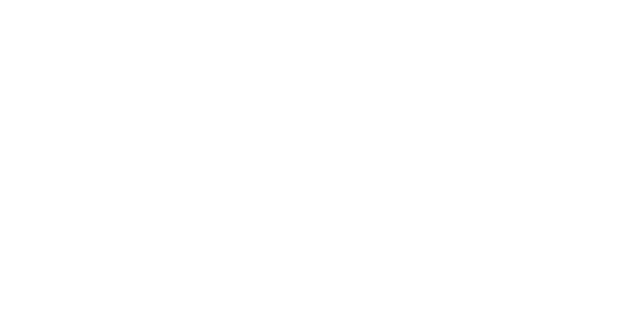
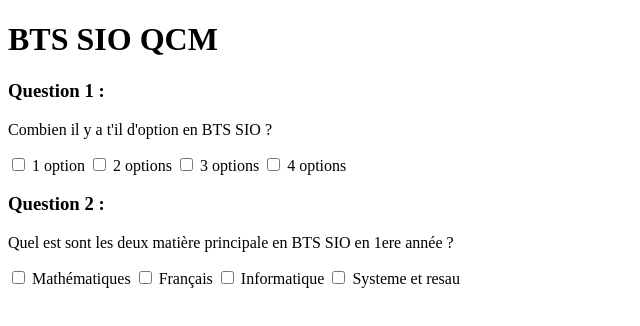
Before and after one commit to Raaaphhh/Portfolio.RaphaelDescamps, a plain HTML site: page Mission9/index.html in a window 1280 px wide. Shown: the whole page, without its empty margins (0-640 px from the left). Drawn offline with Linux system fonts and the light colour scheme.

Commit message:
Update index.html

```diff
--- a/Mission9/index.html
+++ b/Mission9/index.html
@@ -8,9 +8,26 @@
 </head>
 <body>
     <header>
-
+        <h1>BTS SIO QCM</h1>
     </header>
-
+    <div id="cadre1">
+        <div id="q1">
+            <h3>Question 1 : </h3>
+            <p>Combien il y a t'il d'option en BTS SIO ?</p>
+            <input type="checkbox" name="q1" value="1"> 1 option
+            <input type="checkbox" name="q1" value="2"> 2 options
+            <input type="checkbox" name="q1" value="3"> 3 options
+            <input type="checkbox" name="q1" value="4"> 4 options
+        </div>
+        <div id="q2">
+            <h3>Question 2 : </h3>
+            <p>Quel est sont les deux matière principale en BTS SIO en 1ere année ?</p>
+            <input type="checkbox" name="q2" value="1"> Mathématiques
+            <input type="checkbox" name="q2" value="2"> Français
+            <input type="checkbox" name="q2" value="3"> Informatique
+            <input type="checkbox" name="q2" value="4"> Systeme et resau
+        </div>
+    </div>
 </body>
 <footer>
 
```
